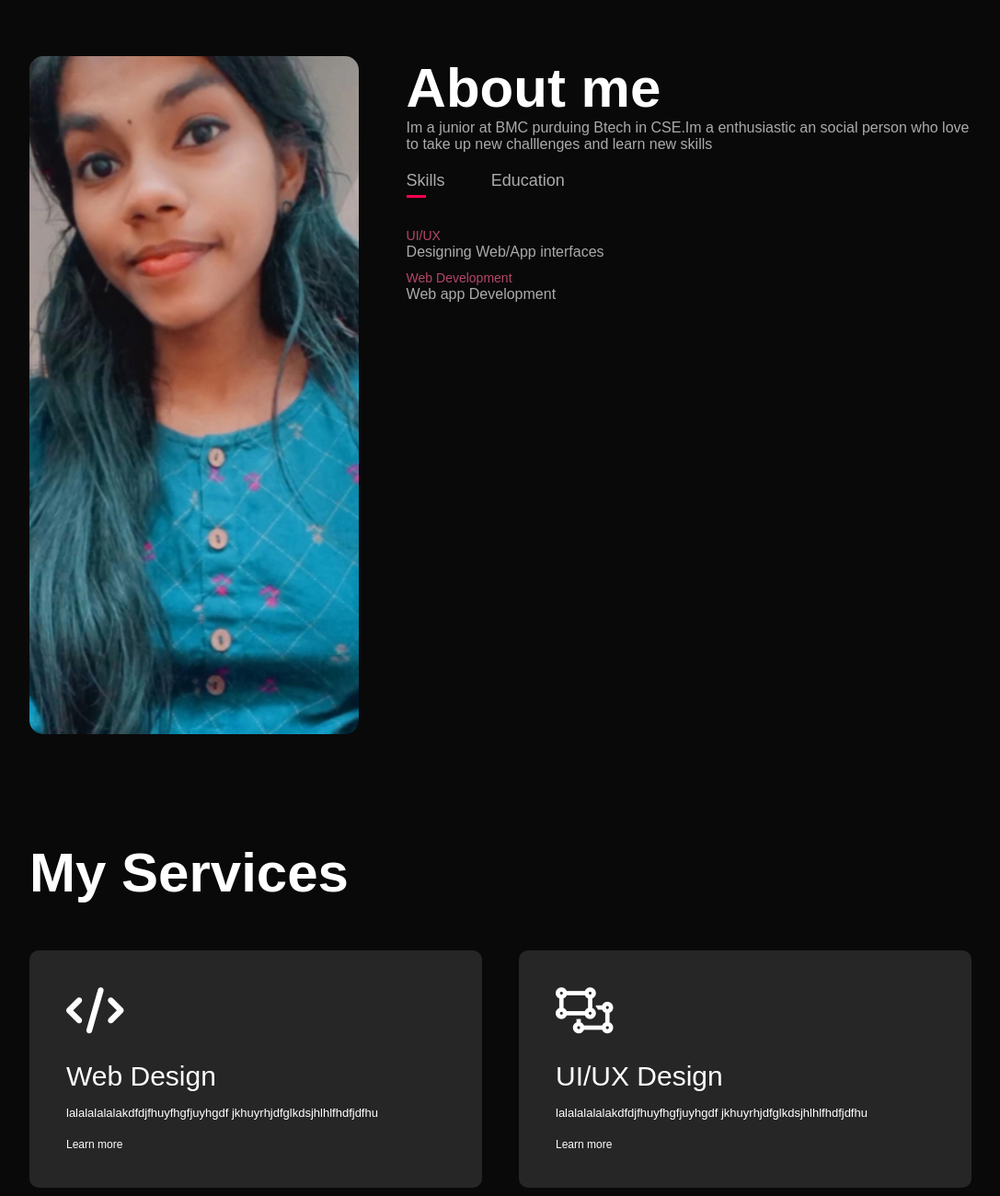
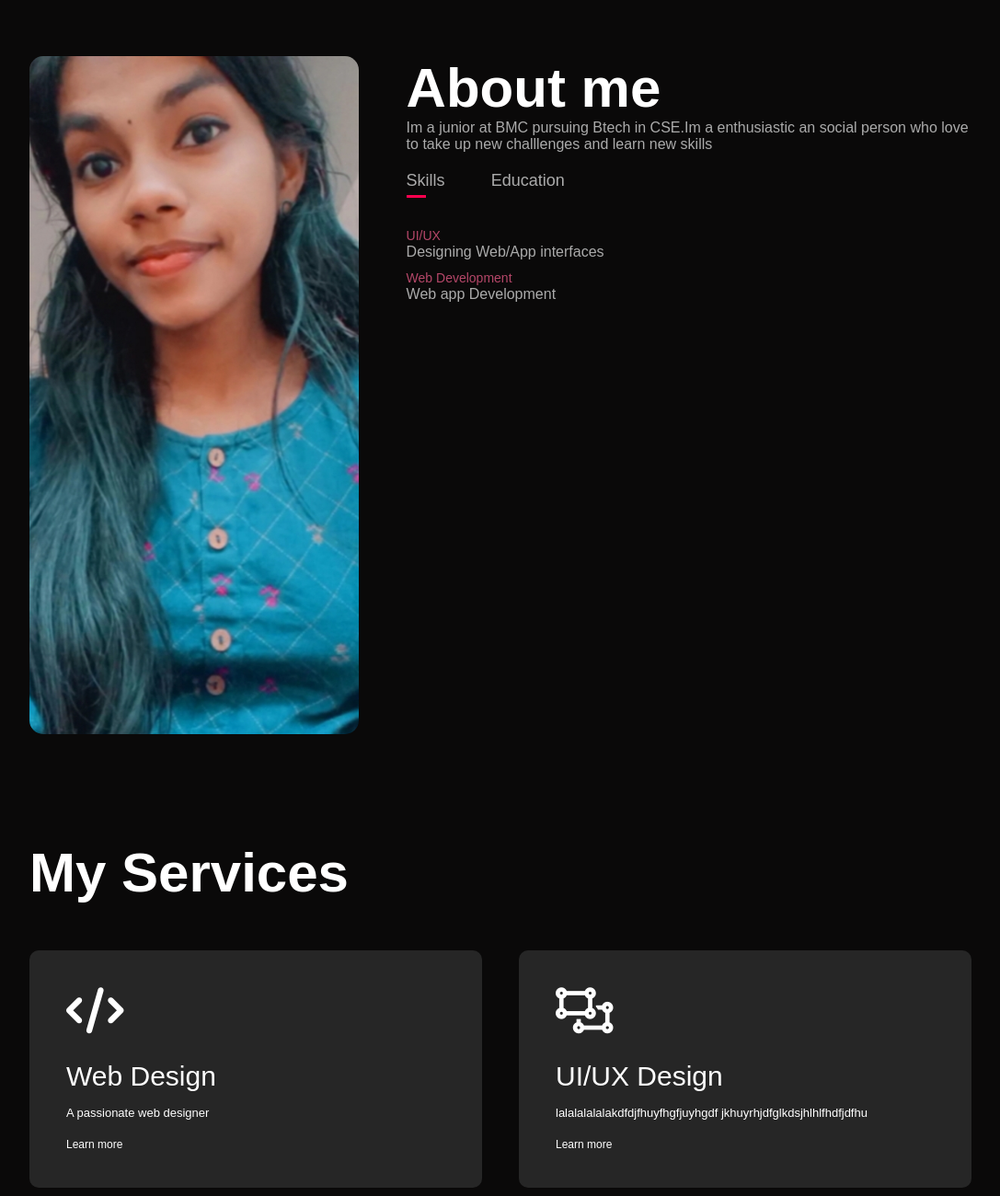
Before and after one commit to Neethuharii/Personal-Portfolio-Website, a plain HTML site: page index.html in a window 1280 px wide. Shown: the part 1620-2920 px from the top of the page at 92% size, without its empty margins (96-1183 px from the left). Drawn offline with Linux system fonts and the light colour scheme.

Commit message:
Update index.html

```diff
--- a/index.html
+++ b/index.html
@@ -39,7 +39,7 @@
            </div>
             <div class="about-col-2">
                 <h1 class="sub-title">About me</h1>
-                <p>Im a junior at BMC purduing Btech in CSE.Im a enthusiastic an social person
+                <p>Im a junior at BMC pursuing Btech in CSE.Im a enthusiastic an social person
                      who love to take up new challlenges
                      and learn new skills</p>
                      <div class="tab-title">
@@ -87,8 +87,7 @@
         <div>
             <i class="fa-solid fa-code"></i>
             <h2>Web Design</h2>
-            <p> lalalalalalakdfdjfhuyfhgfjuyhgdf
-        jkhuyrhjdfglkdsjhlhlfhdfjdfhu</p>
+            <p> A passionate web designer</p>
         <a href="#">Learn more</a>
         </div>
 
```
